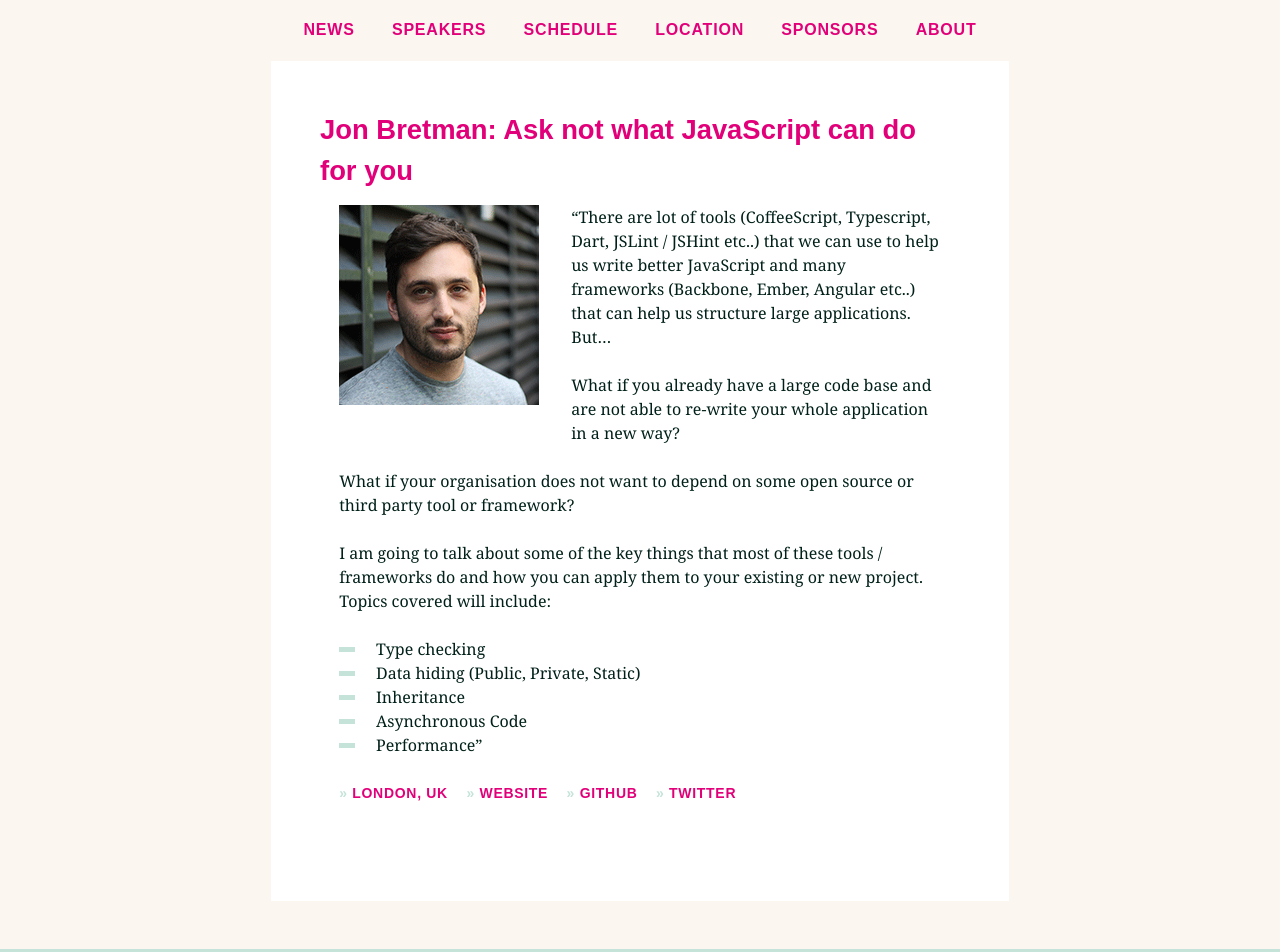
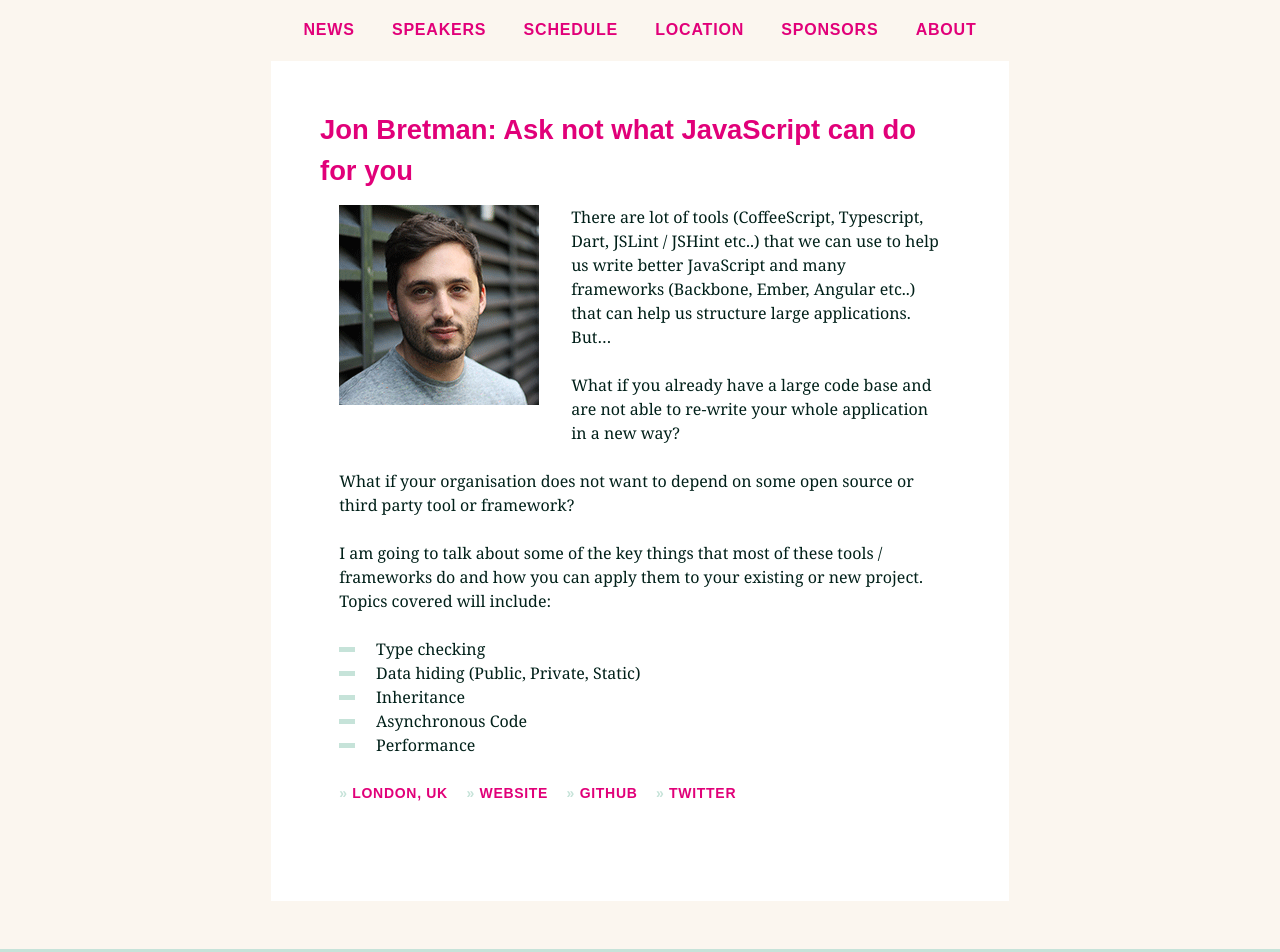
Before and after one commit to jsconf/2013.jsconf.eu, a Jekyll site: the page built from speakers/_posts/2013-09-06-jon-bretman-ask-not-what-javascript-can-do-for-you.md, in a window 1280 px wide. Shown: the part 522-1474 px from the top of the page. Built offline with Jekyll 4.4.1, drawn with Linux system fonts in a browser that asks for light colours; nearby versions of some CDN libraries; comment, search, counter and statistics services are not loaded.

Commit message:
remove extra quotes

```diff
--- a/speakers/_posts/2013-09-06-jon-bretman-ask-not-what-javascript-can-do-for-you.md
+++ b/speakers/_posts/2013-09-06-jon-bretman-ask-not-what-javascript-can-do-for-you.md
@@ -9,8 +9,8 @@ website: "http://www.jonbretman.co.uk/"
 twitter: "https://twitter.com/jonbretman"
 github: "https://github.com/jonbretman"
 gplus: ""
-from: "London, UK\n"
-description: "\"There are lot of tools (CoffeeScript, Typescript, Dart, JSLint / JSHint etc..) that we can use to help us write better JavaScript and many frameworks (Backbone, Ember, Angular etc..) that can help us structure large applications. But...\n\nWhat if you already have a large code base and are not able to re-write your whole application in a new way?\n\nWhat if your organisation does not want to depend on some open source or third party tool or framework?\n\nI am going to talk about some of the key things that most of these tools / frameworks do and how you can apply them to your existing or new project. Topics covered will include:\n\n* Type checking\n* Data hiding (Public, Private, Static)\n* Inheritance\n* Asynchronous Code\n* Performance\""
+from: "London, UK"
+description: "There are lot of tools (CoffeeScript, Typescript, Dart, JSLint / JSHint etc..) that we can use to help us write better JavaScript and many frameworks (Backbone, Ember, Angular etc..) that can help us structure large applications. But...\n\nWhat if you already have a large code base and are not able to re-write your whole application in a new way?\n\nWhat if your organisation does not want to depend on some open source or third party tool or framework?\n\nI am going to talk about some of the key things that most of these tools / frameworks do and how you can apply them to your existing or new project. Topics covered will include:\n\n* Type checking\n* Data hiding (Public, Private, Static)\n* Inheritance\n* Asynchronous Code\n* Performance"
 image:
   width: 200
   height: 200
```
